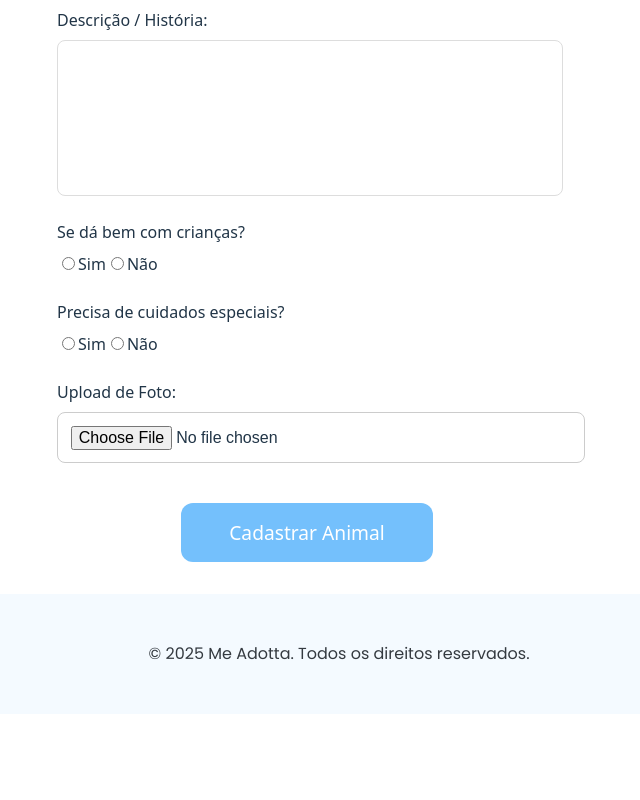
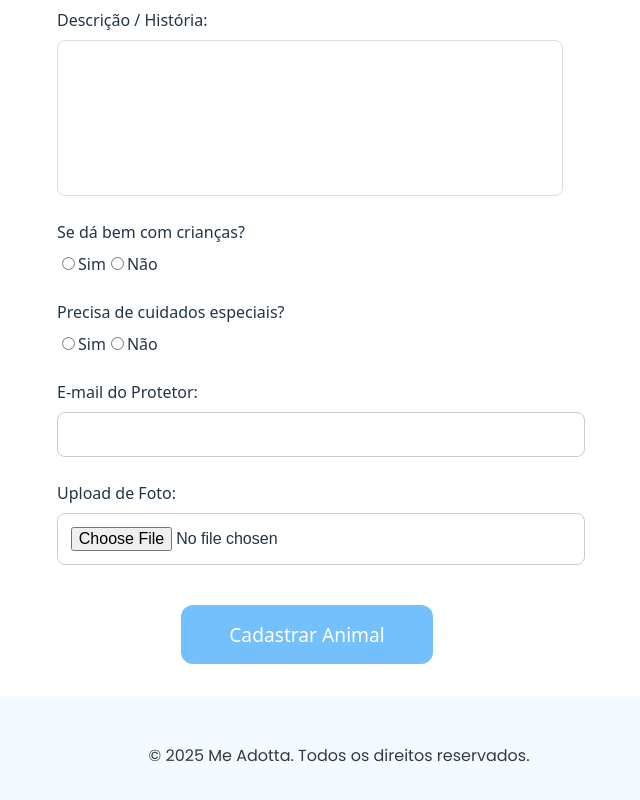
Before and after one commit to FranSantos10/MeAdotta, a React (Vite) app in the folder frontend/: page /cadastrar in a window 1280 px wide. Shown: the part 951-1751 px from the top of the page, without its empty margins (333-973 px from the left). Before the commit the page ends 1665 px from the top, so only its background shows below. Built offline with nearby package versions, Linux system fonts and the light colour scheme.

Commit message:
Atualiza rotas e formulários para incluir ID de animal e adiciona campo de e-mail do protetor no cadastro

```diff
--- a/frontend/src/App.jsx
+++ b/frontend/src/App.jsx
@@ -19,7 +19,7 @@ function App() {
         <Route path="/" element={<Home />} />
         <Route path="/adotar" element={<Adotar />} />
         <Route path="/animais/:id" element={<PerfilAnimal />} />
-        <Route path="/interesse" element={<FormularioInteresse />} />
+        <Route path="/interesse/:id" element={<FormularioInteresse />} />
         <Route path="/cadastrar" element={<CadastroAnimal />} />
         <Route path="/sobre" element={<Sobre />} />
         {/* rotas futuras */}
--- a/frontend/src/components/Filters.jsx
+++ b/frontend/src/components/Filters.jsx
@@ -21,14 +21,14 @@ function Filters({ onFilterChange }) {
         });
     };
 
-    const handleLocationChange = (e) => {
+ /*    const handleLocationChange = (e) => {
         const location = e.target.value;
         setfiltrosSelecionados((prevFiltros) => {
             const novosFiltros = { ...prevFiltros, localizacao: location };
             onFilterChange(novosFiltros);
             return novosFiltros;
         });
-    };
+    }; */
 
     return (
         <div className="filters-container">
@@ -66,7 +66,7 @@ function Filters({ onFilterChange }) {
                 </div>
             </div>
 
-            <div className="filter-group">
+          {/*   <div className="filter-group">
                 <label>Localização:</label>
                 <input
                     type="text"
@@ -74,7 +74,7 @@ function Filters({ onFilterChange }) {
                     value={filtrosSelecionados.localizacao}
                     onChange={handleLocationChange}
                 />
-            </div>
+            </div> */}
         </div>
     );
 }
--- a/frontend/src/pages/CadastroAnimal.jsx
+++ b/frontend/src/pages/CadastroAnimal.jsx
@@ -5,7 +5,7 @@ import axios from 'axios';
 import { PERSONALIDADE_OPCOES } from '../opcoes';
 
 
-const API_URL =  'http://localhost:5000';
+const API_URL = 'http://localhost:5000';
 
 function CadastroAnimal() {
     const [formData, setFormData] = useState({
@@ -17,6 +17,7 @@ function CadastroAnimal() {
         bomComCriancas: '',
         cuidadosEspeciais: '',
         foto: null,
+        emailProtetor: '',
     });
 
     const [formSubmitted, setFormSubmitted] = useState(false);
@@ -204,6 +205,19 @@ function CadastroAnimal() {
                         </div>
 
                         <div className="input-group">
+                            <label htmlFor="emailProtetor">E-mail do Protetor:</label>
+                            <input
+                                type="email"
+                                id="emailProtetor"
+                                name="emailProtetor"
+                                value={formData.emailProtetor}
+                                onChange={handleChange}
+                                required
+                                className="input"
+                            />
+                        </div>
+
+                        <div className="input-group">
                             <label htmlFor="foto">Upload de Foto:</label>
                             <input
                                 type="file"
--- a/frontend/src/pages/FormularioInteresse.jsx
+++ b/frontend/src/pages/FormularioInteresse.jsx
@@ -2,11 +2,14 @@ import React, { useState } from 'react';
 import '../assets/styles/Formulariointeresse.css';
 import Alert from '@mui/material/Alert';
 import axios from 'axios';
+import { useParams } from 'react-router-dom';
+
 
 const API_URL =  'http://localhost:5000';
 
 
 function FormularioInteresse() {
+    const { id: animalId } = useParams();
     const [formSubmitted, setFormSubmitted] = useState(false);
 
     const [formData, setFormData] = useState({
@@ -37,8 +40,11 @@ function FormularioInteresse() {
 
     const handleSubmit = async (e) => {
         e.preventDefault();
+
+        const dadosComId = { ...formData, animalId };
+
         try {
-            const response = await axios.post(`${API_URL}/api/interesse`, formData);
+            const response = await axios.post(`${API_URL}/api/interesse`, dadosComId);
             console.log(response.data);
             setFormSubmitted(true);
             setError('');
--- a/frontend/src/pages/PerfilAnimal.jsx
+++ b/frontend/src/pages/PerfilAnimal.jsx
@@ -59,15 +59,15 @@ function PerfilAnimal() {
                     {/* Resumo Rápido */}
                     <div className='summary'>
                         <div className='summary-item'>
-                            <span>Se dá bem com crianças?</span> {animal.bomComCriancas ? '✔️' : '❌'}
+                            <span>Se dá bem com crianças?</span> {animal.bomComCriancas ? '✅' : '❌'}
                         </div>
                         <div className='summary-item'>
-                            <span>Precisa de cuidados especiais?</span> {animal.cuidadosEspeciais ? '✔️' : '❌'}
+                            <span>Precisa de cuidados especiais?</span> {animal.cuidadosEspeciais ? '✅' : '❌'}
                         </div>
                     </div>
 
                     {/* Botões de Interesse */}
-                    <Link to="/interesse" className='button-link'>
+                    <Link to={`/interesse/${animal.id}`} className='button-link'>
                         <button className='button'>Tenho Interesse</button>
                     </Link>
 
```
